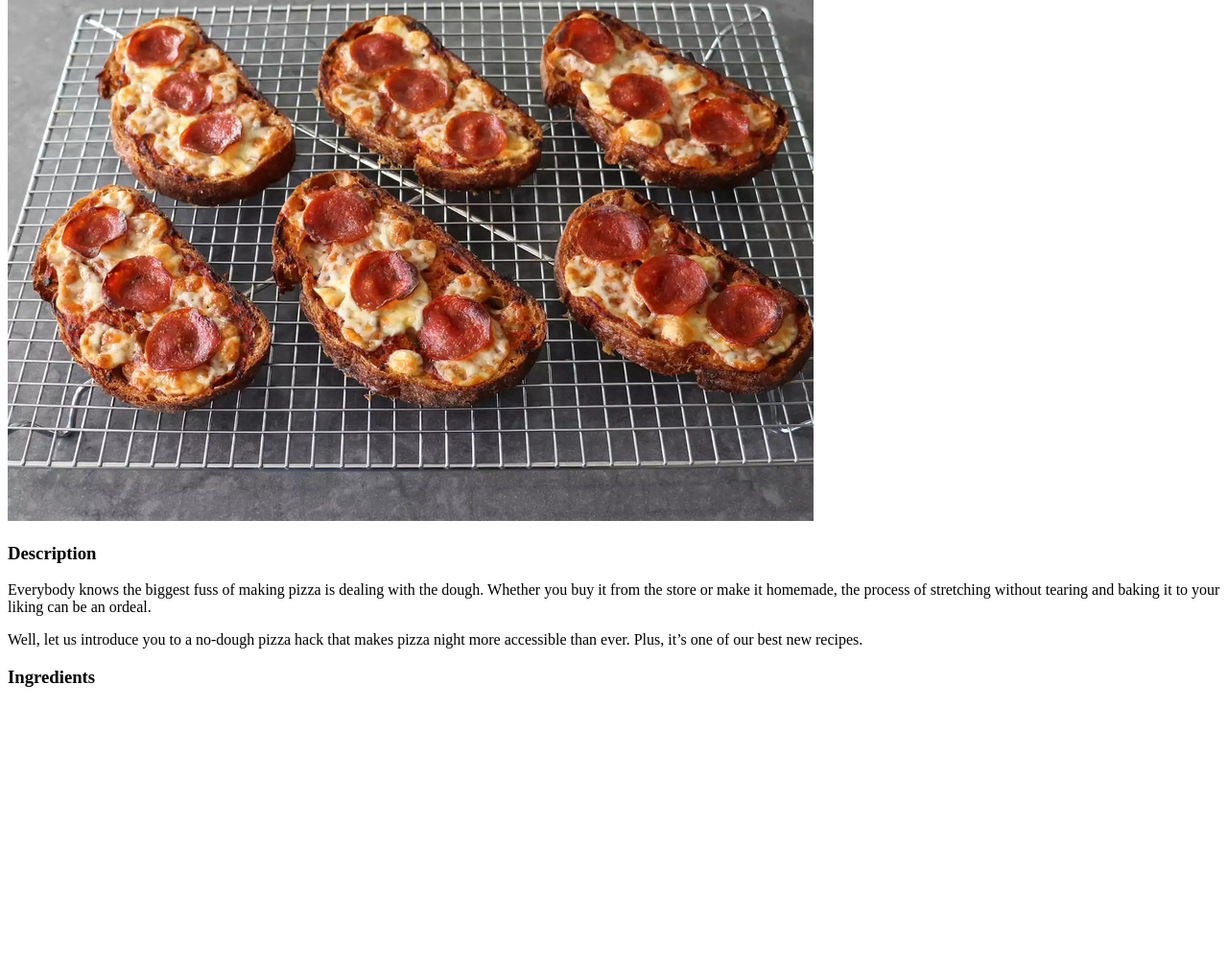
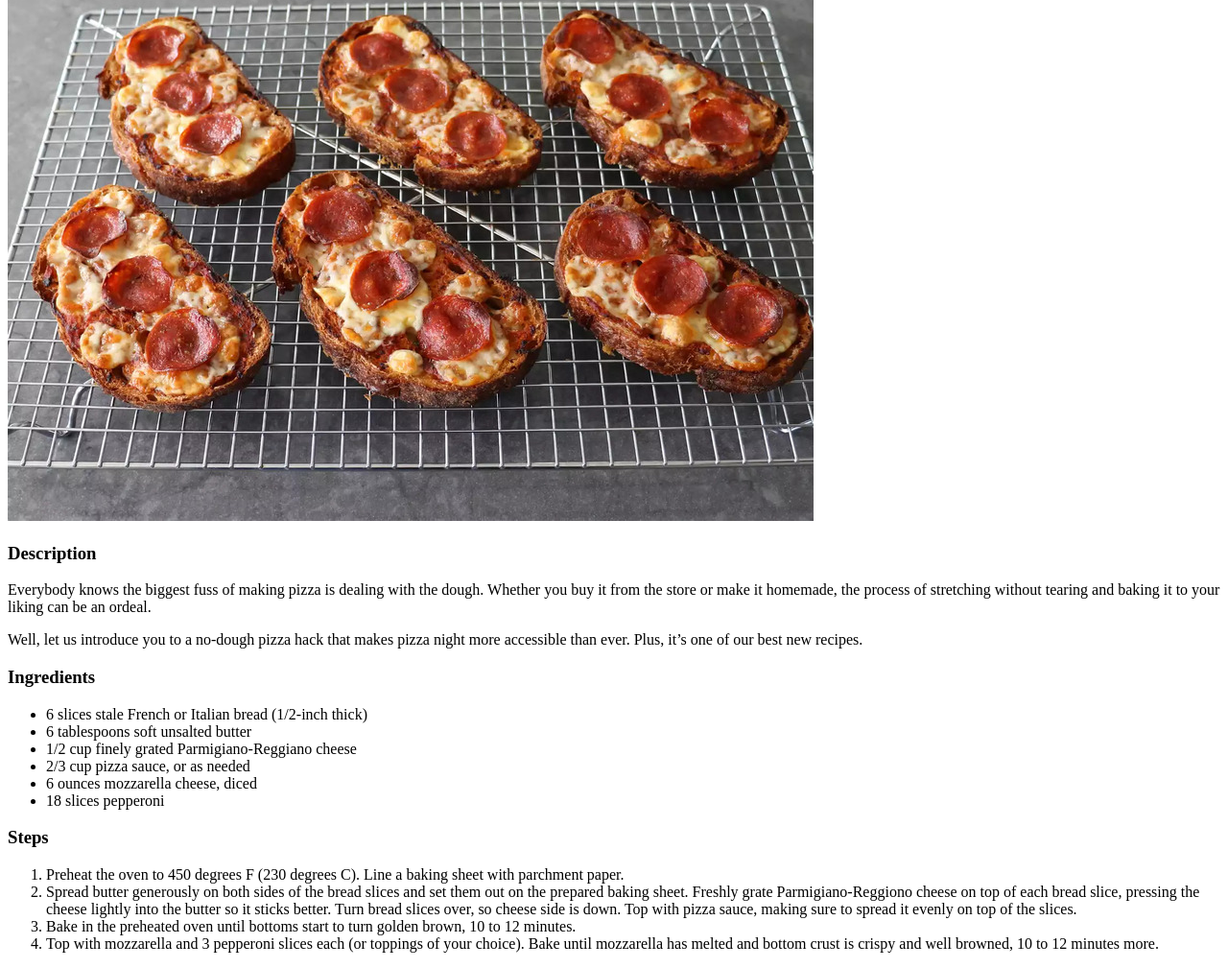
Before and after one commit to Samy68/odin-recipes, a plain HTML site: page recipes/bread-butter-pizza.html in a window 1280 px wide. Shown: the part 167-1176 px from the top of the page at 96% size. Before the commit the page ends 903 px from the top, so only its background shows below. Drawn offline with Linux system fonts and the light colour scheme.

Commit message:
Bread butter pizza, finalisation ingrédients et steps

```diff
--- a/recipes/bread-butter-pizza.html
+++ b/recipes/bread-butter-pizza.html
@@ -16,7 +16,20 @@
 
     <h3>Ingredients</h3>
     <ul>
+        <li>6 slices stale French or Italian bread (1/2-inch thick)</li>
+        <li>6 tablespoons soft unsalted butter</li>
+        <li>1/2 cup  finely grated Parmigiano-Reggiano cheese</li>
+        <li>2/3 cup pizza sauce, or as needed</li>
+        <li>6 ounces mozzarella cheese, diced</li>
+        <li>18 slices pepperoni</li>
+    </ul>
 
-    </ul>
+    <h3>Steps</h3>
+    <ol>
+        <li>Preheat the oven to 450 degrees F (230 degrees C). Line a baking sheet with parchment paper.</li>
+        <li>Spread butter generously on both sides of the bread slices and set them out on the prepared baking sheet. Freshly grate Parmigiano-Reggiono cheese on top of each bread slice, pressing the cheese lightly into the butter so it sticks better. Turn bread slices over, so cheese side is down. Top with pizza sauce, making sure to spread it evenly on top of the slices.</li>
+        <li> Bake in the preheated oven until bottoms start to turn golden brown, 10 to 12 minutes.</li>
+        <li> Top with mozzarella and 3 pepperoni slices each (or toppings of your choice). Bake until mozzarella has melted and bottom crust is crispy and well browned, 10 to 12 minutes more.</li>
+    </ol>
 </body>
 </html>
```
Also changed, not shown: recipes/tarte-flambee.html (+1 -0 lines).
